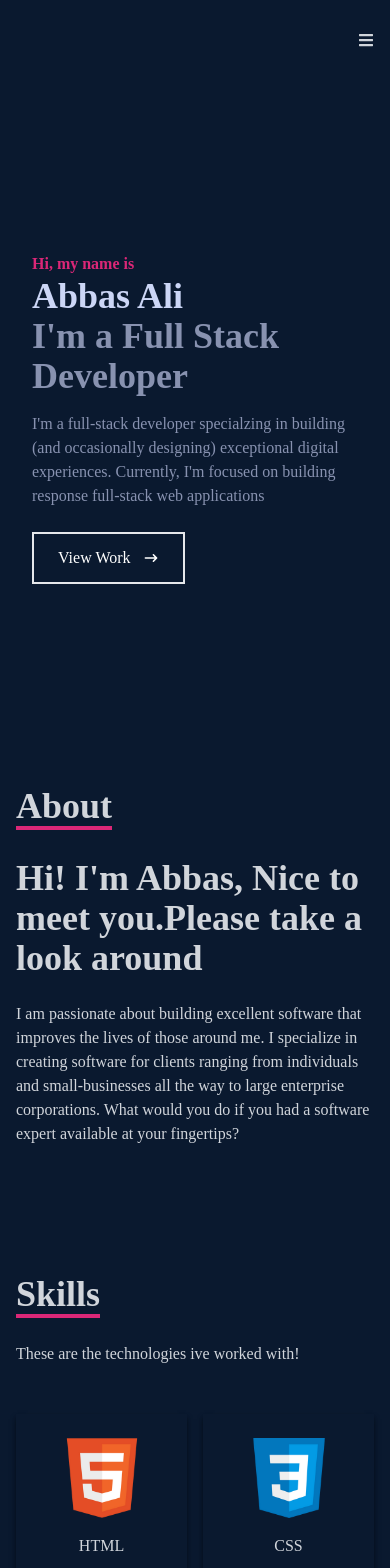
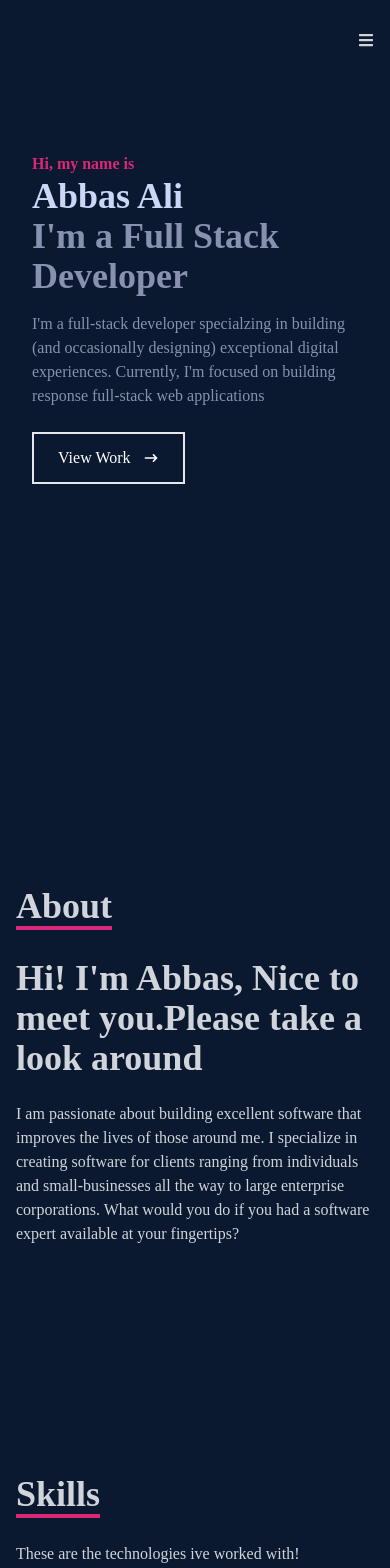
Before and after one commit to AbbasAli5784/portfolio-website, a React (Create React App) app: page / in a window 390 px wide. Shown: the top 1568 px of the page. Built offline with nearby package versions, Linux system fonts and the light colour scheme.

Commit message:
Made more responseive design changes

```diff
--- a/src/components/Contact.jsx
+++ b/src/components/Contact.jsx
@@ -4,7 +4,7 @@ const Contact = () => {
   return (
     <div
       name="contact"
-      className="contact-page w-full h-screen bg-[#0a192f] flex justify-center items-center p-4"
+      className="contact-page w-full h-screen bg-[#0a192f] flex justify-center items-center p-4 "
     >
       <form
         method="POST"
--- a/src/components/Home.jsx
+++ b/src/components/Home.jsx
@@ -5,7 +5,7 @@ import { Link } from "react-scroll";
 
 const Home = () => {
   return (
-    <div name="home" className="w-full h-screen bg-[#0a192f]">
+    <div name="home" className="home-screen w-full h-screen bg-[#0a192f]">
       {/* Container */}
       <div className="max-w-[1000px] mx-auto px-8 flex flex-col justify-center h-full animate-fadeInDown">
         <p className="text-pink-600 font-bold group-hover:animate-pulse">
--- a/src/index.css
+++ b/src/index.css
@@ -65,15 +65,23 @@
     width: 312px;
   }
   .skills-section {
-    padding-bottom: 900px; /* Adjust this value as needed */
+    padding-bottom: 900px;
+    padding-top: 200px; /* Adjust this value as needed */
+    height: 1000px;
   }
   .contact-page {
-    padding-top: 300px;
+    padding-top: 500px;
+    height: 1200px;
   }
   .about-section {
     padding-bottom: 600px;
+    padding-top: 200px;
   }
   .work-section{
     padding-bottom: 300px;
+    padding-top: 400px;
+  }
+  .home-screen{
+    padding-bottom: 200px;
   }
 }
```
